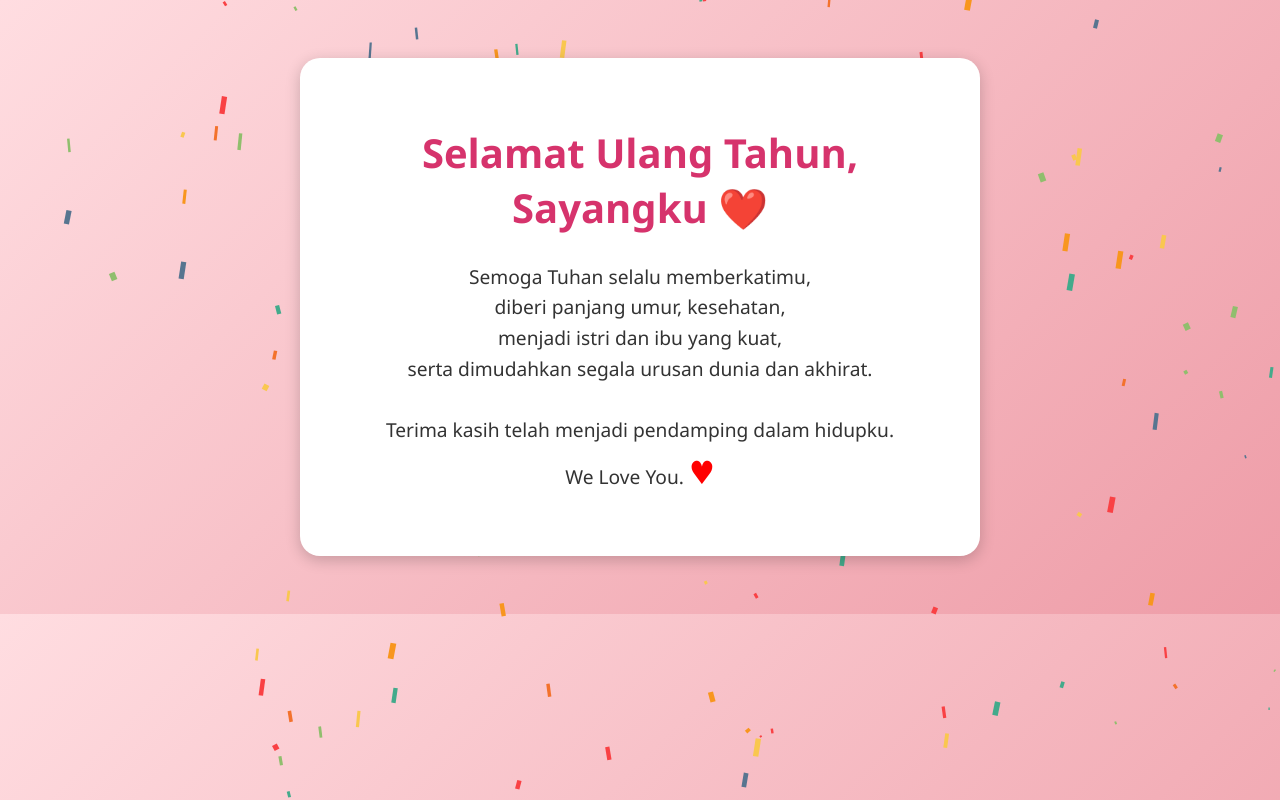
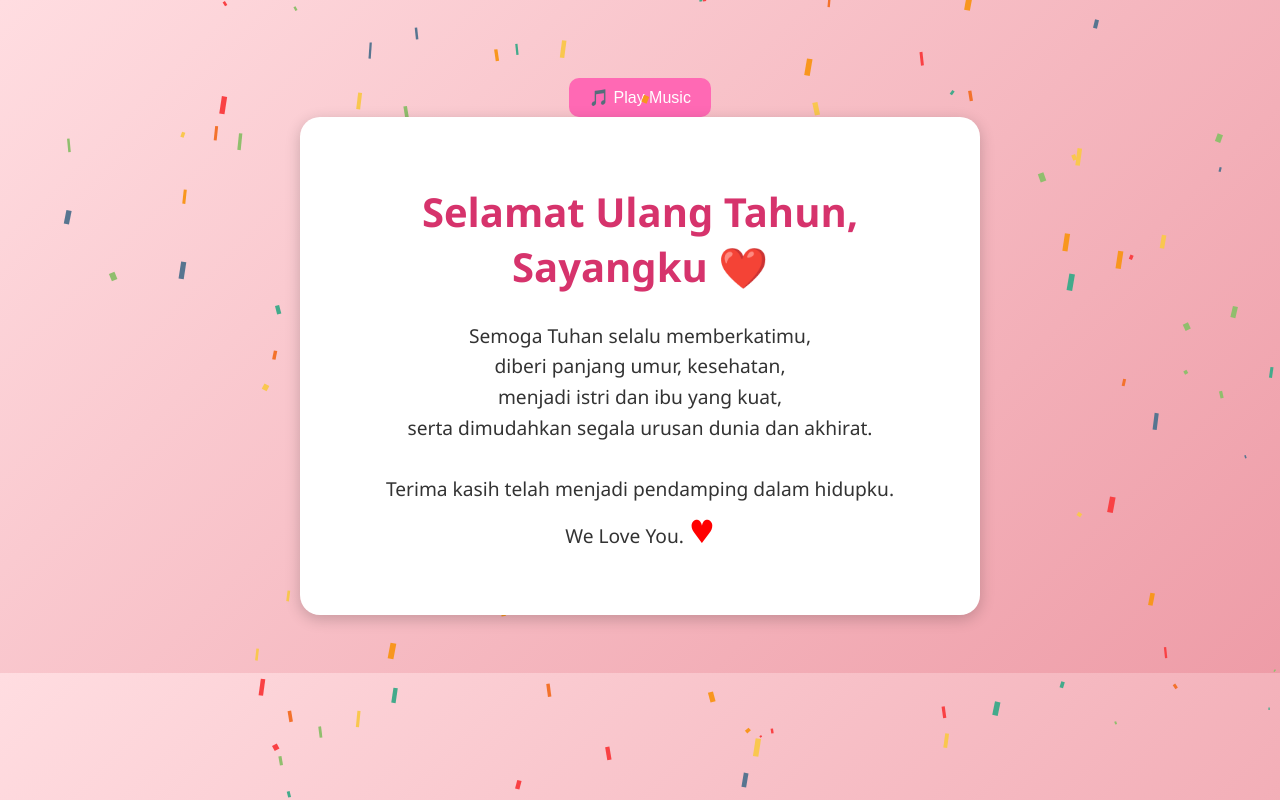
Before and after one commit to richarda-design/ucapan-ultah-istri, a plain HTML site: page index.html in a window 1280 px wide. Drawn offline with Linux system fonts and the light colour scheme.

Commit message:
index.html

```diff
--- a/index.html
+++ b/index.html
@@ -51,10 +51,19 @@
   </style>
 </head>
 <body>
-  <!-- Musik romantis -->
-  <audio autoplay loop>
-    <source src="kahitna-ulangtahun.mp3" type="audio/mpeg">
-  </audio>
+<!-- Tombol Play Music -->
+<button id="playBtn" style="
+    padding: 10px 20px;
+    font-size: 16px;
+    background: #ff69b4;
+    color: white;
+    border: none;
+    border-radius: 10px;
+    cursor: pointer;
+    margin-top: 20px;
+">
+    🎵 Play Music
+</button>
 
   <div class="card">
     <h1>Selamat Ulang Tahun, Sayangku ❤️</h1>
```
